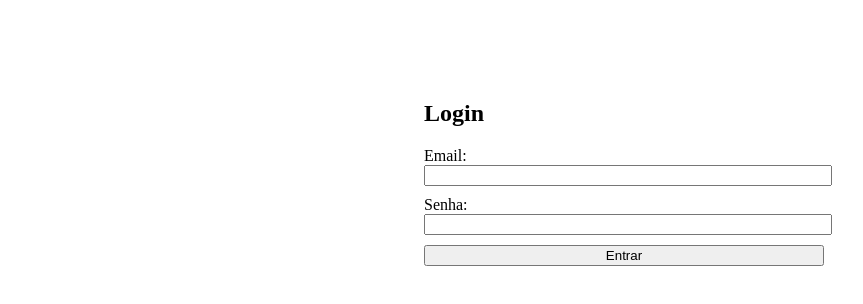
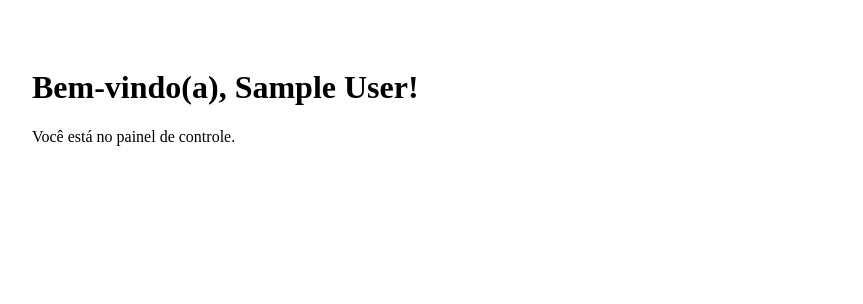
Before and after one commit to alansgoncalves/iso_client, a React (Create React App) app: page /dashboard in a window 1280 px wide. Shown: the top 304 px of the page, without its empty margins (16-879 px from the left). Built offline with nearby package versions, Linux system fonts and the light colour scheme; sample sign-in values are in the browser's storage.

Commit message:
feat: criar página de Dashboard e rota protegida

```diff
--- a/src/App.tsx
+++ b/src/App.tsx
@@ -1,11 +1,27 @@
+import React from "react";
+import { Routes, Route } from "react-router-dom";
 import Login from "./pages/Login";
+import Dashboard from "./pages/Dashboard";
+import ProtectedRoute from "./routes/ProtectedRoute";
 
-function App() {
+const App: React.FC = () => {
   return (
-    <div className="App">
-      <Login />
-    </div>
+    <Routes>
+      <Route path="/login" element={<Login />} />
+
+      <Route
+        path="/dashboard"
+        element={
+          <ProtectedRoute>
+            <Dashboard />
+          </ProtectedRoute>
+        }
+      />
+
+      {/* Redirecionamento padrão */}
+      <Route path="*" element={<Login />} />
+    </Routes>
   );
-}
+};
 
 export default App;
--- /dev/null
+++ b/src/pages/Dashboard.tsx
@@ -0,0 +1,14 @@
+import React from "react";
+
+const Dashboard: React.FC = () => {
+  const user = JSON.parse(localStorage.getItem("user") || "{}");
+
+  return (
+    <div style={{ padding: 40 }}>
+      <h1>Bem-vindo(a), {user.name}!</h1>
+      <p>Você está no painel de controle.</p>
+    </div>
+  );
+};
+
+export default Dashboard;
--- /dev/null
+++ b/src/routes/ProtectedRoute.tsx
@@ -0,0 +1,18 @@
+import React from "react";
+import { Navigate } from "react-router-dom";
+
+interface Props {
+  children: React.ReactNode;
+}
+
+const ProtectedRoute: React.FC<Props> = ({ children }) => {
+  const token = localStorage.getItem("token");
+
+  if (!token) {
+    return <Navigate to="/login" replace />;
+  }
+
+  return <>{children}</>;
+};
+
+export default ProtectedRoute;
```
